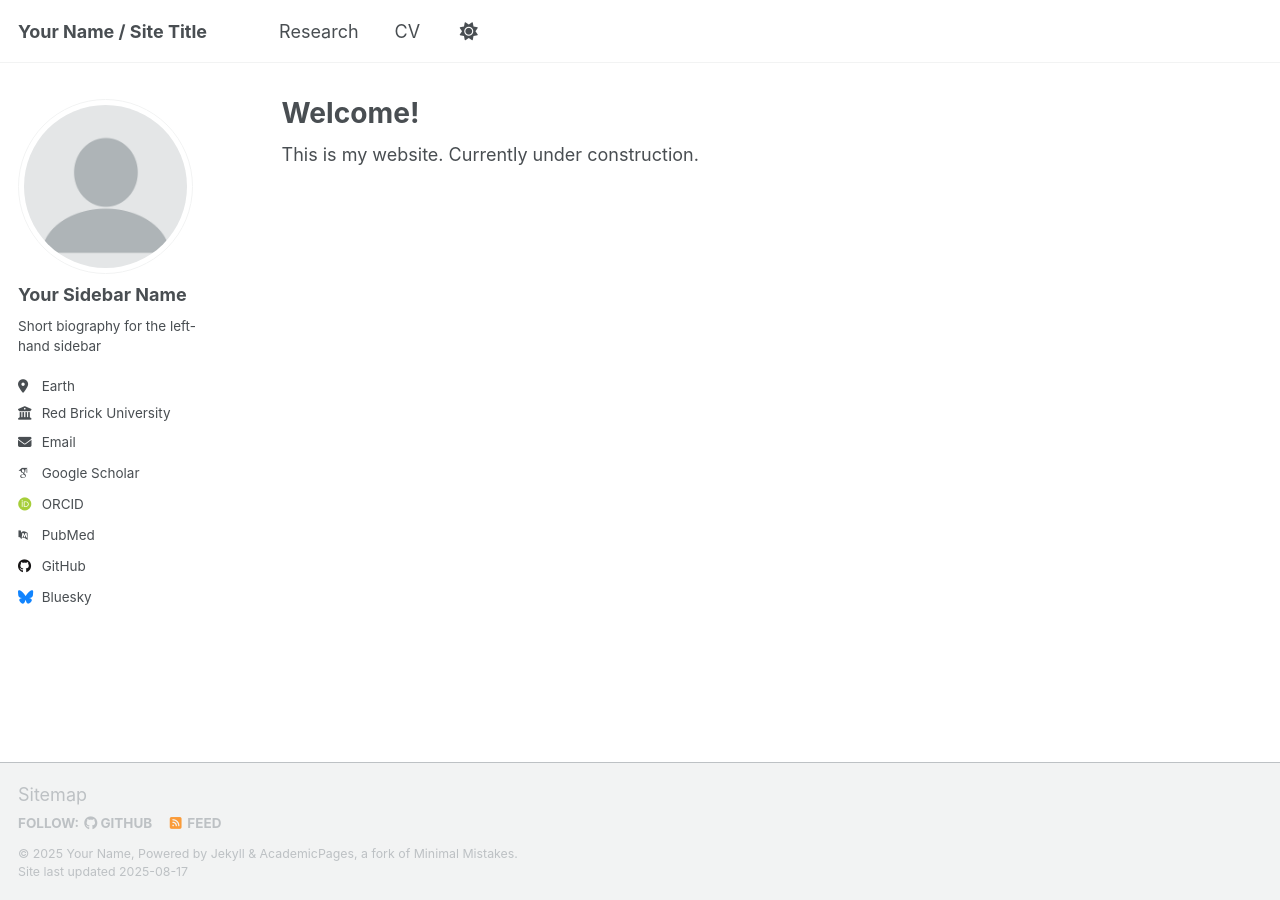
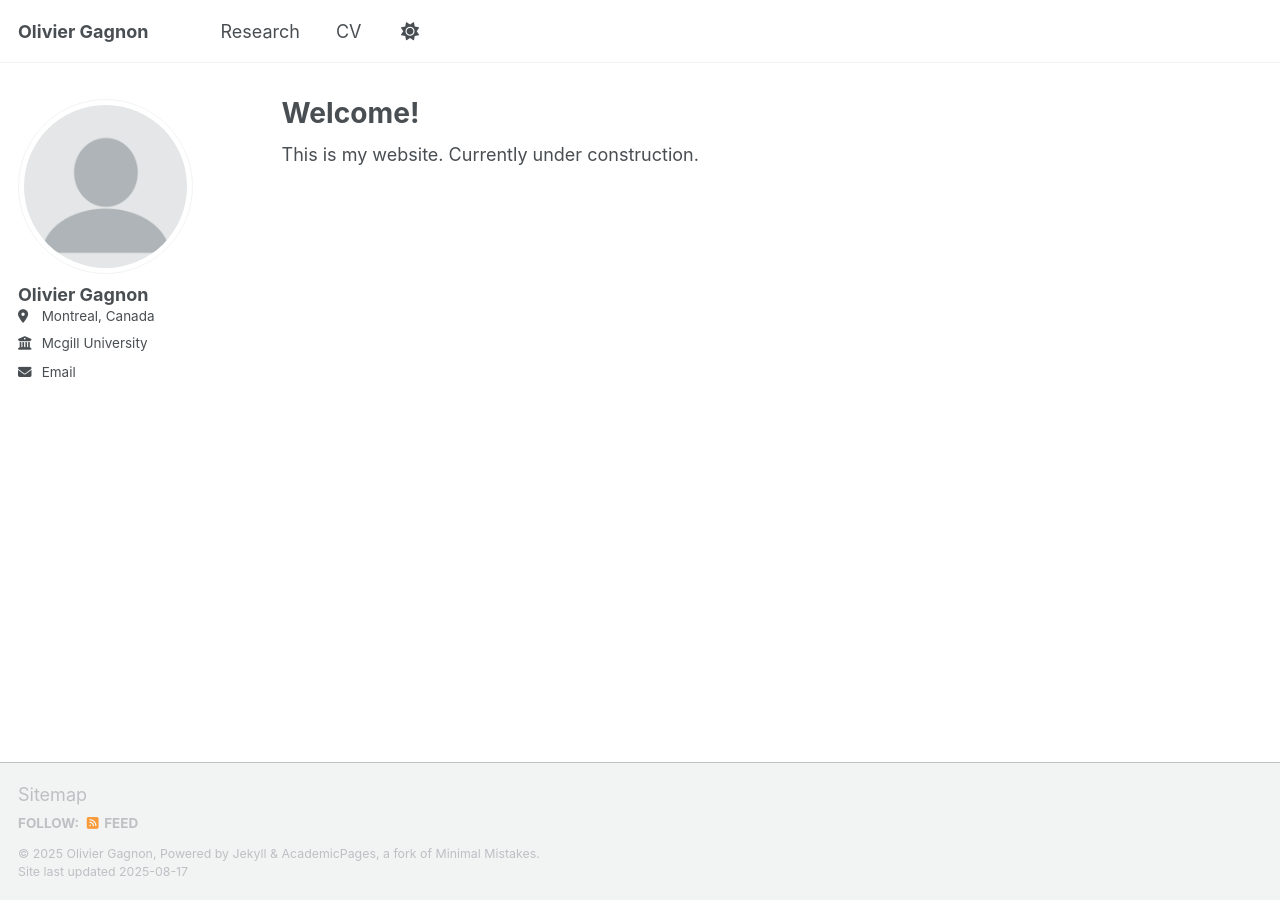
Before and after one commit to Olivier-Gagnon/Olivier-Gagnon.github.io, a Jekyll site: the page built from _pages/about.md, in a window 1280 px wide. Built offline with Jekyll 4.4.1, drawn with Linux system fonts in a browser that asks for light colours; some web fonts are replaced; a script that is not in the unit is left out.

```diff
--- a/_config.yml
+++ b/_config.yml
@@ -7,154 +7,150 @@
 # server process.
 
 # Basic Site Settings
-locale                   : "en-US"
-site_theme               : "default" # Currently available options are "default", "air"
-title                    : "Your Name / Site Title"
-title_separator          : "-"
-name                     : &name "Your Name"
-description              : &description "personal description"
-url                      : https://academicpages.github.io # the base hostname & protocol for your site e.g. "https://[your GitHub username].github.io" or if you already have some other page hosted on Github then use "https://[your GitHub username].github.io/[Your Repo Name]"
-baseurl                  : "" # the subpath of your site, e.g. "/blog"
-repository               : "academicpages/academicpages.github.io"
+locale: "en-US"
+site_theme: "default" # Currently available options are "default", "air"
+title: "Olivier Gagnon"
+title_separator: "-"
+name: &name "Olivier Gagnon"
+description: &description "personal description"
+url: https://olivier-gagnon.github.io # the base hostname & protocol for your site e.g. "https://[your GitHub username].github.io" or if you already have some other page hosted on Github then use "https://[your GitHub username].github.io/[Your Repo Name]"
+baseurl: "" # the subpath of your site, e.g. "/blog"
+repository: "https://github.com/Olivier-Gagnon/Olivier-Gagnon.github.io"
 
 # Site Author - The following control what appear as part of the author content on the side bar.
 #               If a field is blank the icon and link will not appear, otherwise it will be shown.
 #               Additional customization can be done by editing /_includes/author-profile.html
 author:
   # Biographic information
-  avatar           : "profile.png"
-  name             : "Your Sidebar Name"
-  pronouns         : # example: "she/her"
-  bio              : "Short biography for the left-hand sidebar"
-  location         : "Earth"
-  employer         : "Red Brick University"
-  uri              : # URL
-  email            : "none@example.org"
+  avatar: "profile.png"
+  name: "Olivier Gagnon"
+  pronouns: # example: "she/her"
+  #bio: "Short biography for the left-hand sidebar"
+  location: "Montreal, Canada"
+  employer: "Mcgill University"
+  uri: # URL
+  email: "olivier.gagnon5@mail.mcgill.ca"
 
   # Academic websites
-  academia         : # URL
-  arxiv            : # URL - Update with the correct link to your profile
-  googlescholar    : "https://scholar.google.com/citations?user=PS_CX0AAAAAJ"
-  inspire-hep      : # URL
-  impactstory      : # URL
-  orcid            : "http://orcid.org/yourorcidurl"
-  semantic         : # URL
-  pubmed           : "https://www.ncbi.nlm.nih.gov/pubmed/?term=john+snow"
-  researchgate     : # URL
-  scopus           : # URL
+  # academia: # URL
+  # arxiv: # URL - Update with the correct link to your profile
+  # googlescholar: "https://scholar.google.com/citations?user=PS_CX0AAAAAJ"
+  # inspire-hep: # URL
+  # impactstory: # URL
+  # orcid: "http://orcid.org/yourorcidurl"
+  # semantic: # URL
+  # pubmed: "https://www.ncbi.nlm.nih.gov/pubmed/?term=john+snow"
+  # researchgate: # URL
+  # scopus: # URL
 
   # Repositories and software development
-  bitbucket        : # Username - Update with your username on the site
-  codepen          : # Username
-  dribbble         : # Username
-  github           : "academicpages"
-  kaggle           : # Username
-  stackoverflow    : # User number or user number and name (i.e., use "1" or "1/jeff-atwood")
+  # bitbucket: # Username - Update with your username on the site
+  # codepen: # Username
+  # dribbble: # Username
+  # github: "academicpages"
+  # kaggle: # Username
+  # stackoverflow: # User number or user number and name (i.e., use "1" or "1/jeff-atwood")
 
   # Social media
-  artstation       : # Username
-  bluesky          : "bsky.app" # Replace this with you Bluesky username
-  facebook         : # Username
-  flickr           : # Username
-  foursquare       : # Username
-  goodreads        : # Username
-  google_plus      : # Username
-  keybase          : # Username
-  instagram        : # Username
-  lastfm           : # Username
-  linkedin         : # Username
-  mastodon         : # URL
-  medium           : # URL
-  pinterest        : # Username
-  soundcloud       : # Username
-  steam            : # Username
-  telegram         : # URL
-  tumblr           : # Username
-  twitter          : # Username for X / Twitter
-  vine             : # Username
-  weibo            : # Username
-  wikipedia        : # Username
-  xing             : # Username
-  youtube          : # Username
-  zhihu            : # Username
+  # artstation: # Username
+  # bluesky: "bsky.app" # Replace this with you Bluesky username
+  # facebook: # Username
+  # flickr: # Username
+  # foursquare: # Username
+  # goodreads: # Username
+  # google_plus: # Username
+  # keybase: # Username
+  # instagram: # Username
+  # lastfm: # Username
+  # linkedin: # Username
+  # mastodon: # URL
+  # medium: # URL
+  # pinterest: # Username
+  # soundcloud: # Username
+  # steam: # Username
+  # telegram: # URL
+  # tumblr: # Username
+  # twitter: # Username for X / Twitter
+  # vine: # Username
+  # weibo: # Username
+  # wikipedia: # Username
+  # xing: # Username
+  # youtube: # Username
+  # zhihu: # Username
 
 # Publication Category - The following the list of publication categories and their headings
 publication_category:
   books:
-    title: 'Books'
+    title: "Books"
   manuscripts:
-    title: 'Journal Articles'
+    title: "Journal Articles"
   conferences:
-    title: 'Conference Papers'
+    title: "Conference Papers"
 
 # Site Settings
-teaser                   :  # filename of teaser fallback teaser image placed in /images/, .e.g. "500x300.png"
-breadcrumbs              : false # true, false (default)
-words_per_minute         : 160
-future                   : true
-read_more                : "disabled" # if enabled, adds "Read more" links to excerpts
-talkmap_link             : false      #change to true to add link to talkmap on talks page
+teaser: # filename of teaser fallback teaser image placed in /images/, .e.g. "500x300.png"
+breadcrumbs: false # true, false (default)
+words_per_minute: 160
+future: true
+read_more: "disabled" # if enabled, adds "Read more" links to excerpts
+talkmap_link: false #change to true to add link to talkmap on talks page
 comments:
-  provider               : # false (default), "disqus", "discourse", "facebook", "google-plus", "staticman", "custom"
+  provider: # false (default), "disqus", "discourse", "facebook", "google-plus", "staticman", "custom"
   disqus:
-    shortname            :
+    shortname:
   discourse:
-    server               : # https://meta.discourse.org/t/embedding-discourse-comments-via-javascript/31963 , e.g.: meta.discourse.org
+    server: # https://meta.discourse.org/t/embedding-discourse-comments-via-javascript/31963 , e.g.: meta.discourse.org
   facebook:
-    appid                :
-    num_posts            : # 5 (default)
-    colorscheme          : # "light" (default), "dark"
+    appid:
+    num_posts: # 5 (default)
+    colorscheme: # "light" (default), "dark"
 staticman:
-  allowedFields          : ['name', 'email', 'url', 'message']
-  branch                 : "gh-pages" # "master", "gh-pages"
-  commitMessage          : "New comment."
-  filename               : comment-{@timestamp}
-  format                 : "yml"
-  moderation             : true
-  path                   : "_data/comments/{options.slug}"
-  requiredFields         : ['name', 'email', 'message']
+  allowedFields: ["name", "email", "url", "message"]
+  branch: "gh-pages" # "master", "gh-pages"
+  commitMessage: "New comment."
+  filename: comment-{@timestamp}
+  format: "yml"
+  moderation: true
+  path: "_data/comments/{options.slug}"
+  requiredFields: ["name", "email", "message"]
   transforms:
-    email                : "md5"
+    email: "md5"
   generatedFields:
     date:
-      type               : "date"
+      type: "date"
       options:
-        format           : "iso8601" # "iso8601" (default), "timestamp-seconds", "timestamp-milliseconds"
+        format: "iso8601" # "iso8601" (default), "timestamp-seconds", "timestamp-milliseconds"
 atom_feed:
-  hide                   : false     # change to true to hide the RSS feed in the footer
-  path                   : # blank (default) uses feed.xml
-
+  hide: false # change to true to hide the RSS feed in the footer
+  path: # blank (default) uses feed.xml
 
 # SEO Related
-google_site_verification :
-bing_site_verification   :
-alexa_site_verification  :
-yandex_site_verification :
-
+google_site_verification:
+bing_site_verification:
+alexa_site_verification:
+yandex_site_verification:
 
 # Social Sharing
 twitter:
-  username               : &twitter
+  username: &twitter
 facebook:
-  username               :
-  app_id                 :
-  publisher              :
-og_image                 :  # Social media default site image
-og_description           :  # Social media default site image description
+  username:
+  app_id:
+  publisher:
+og_image: # Social media default site image
+og_description: # Social media default site image description
 # For specifying social profiles
 # - https://developers.google.com/structured-data/customize/social-profiles
 social:
-  type                   : # Person or Organization (defaults to Person)
-  name                   : # If the user or organization name differs from the site's name
+  type: # Person or Organization (defaults to Person)
+  name: # If the user or organization name differs from the site's name
   links: # An array of links to social media profiles
-
 
 # Analytics
 analytics:
-  provider               :  "false" # false (default), "google", "google-universal", "google-analytics-4", "custom"
+  provider: "false" # false (default), "google", "google-universal", "google-analytics-4", "custom"
   google:
-    tracking_id          :
-
+    tracking_id:
 
 # Reading Files
 include:
@@ -194,14 +190,12 @@ keep_files:
 encoding: "utf-8"
 markdown_ext: "markdown,mkdown,mkdn,mkd,md"
 
-
 # Conversion
 markdown: kramdown
 highlighter: rouge
 lsi: false
 excerpt_separator: "\n\n"
 incremental: false
-
 
 # Markdown Processing
 kramdown:
@@ -213,7 +207,6 @@ kramdown:
   toc_levels: 1..6
   smart_quotes: lsquo,rsquo,ldquo,rdquo
   enable_coderay: false
-
 
 # These settings control the types of collections used by the template
 collections:
@@ -229,7 +222,6 @@ collections:
   talks:
     output: true
     permalink: /:collection/:path/
-
 
 # These settings control how pages and collections are included in the site
 defaults:
@@ -287,19 +279,16 @@ defaults:
       author_profile: true
       share: true
 
-
 # Sass/SCSS
 sass:
   sass_dir: _sass
   style: compressed # http://sass-lang.com/documentation/file.SASS_REFERENCE.html#output_style
-
 
 # Outputting
 permalink: /:categories/:title/
 # paginate: 5 # amount of posts to show
 # paginate_path: /page:num/
 timezone: Etc/UTC # http://en.wikipedia.org/wiki/List_of_tz_database_time_zones
-
 
 # Plugins
 plugins:
@@ -318,7 +307,6 @@ whitelist:
   - jekyll-sitemap
   - jekyll-redirect-from
   - jemoji
-
 
 # Archives
 #  Type
@@ -348,7 +336,6 @@ tag_archive:
 #     category: /categories/:name/
 #     tag: /tags/:name/
 
-
 # HTML Compression
 # - http://jch.penibelst.de/
 compress_html:
```
